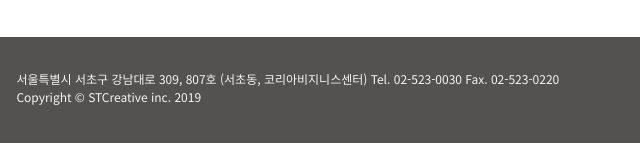
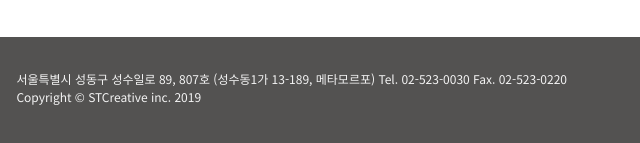
Before and after one commit to stcreative/stcreative.github.io, a plain HTML site: page news.html in a window 1280 px wide. Shown: the part 1077-1220 px from the top of the page, 86-726 px from the left. Drawn offline with Linux system fonts and the light colour scheme.

Commit message:
주소변경

```diff
--- a/news.html
+++ b/news.html
@@ -163,7 +163,7 @@
         </div>
         <footer id="footer">
             <div class="footer-inner">
-                <address>서울특별시 서초구 강남대로 309, 807호 (서초동, 코리아비지니스센터)   Tel. 02-523-0030   Fax. 02-523-0220</address>
+                <address>서울특별시 성동구 성수일로 89, 807호 (성수동1가 13-189, 메타모르포)   Tel. 02-523-0030   Fax. 02-523-0220</address>
                 <address>Copyright © STCreative inc. 2019</address>
             </div>
         </footer>
```
Also changed, not shown: contact.html (+1 -1 lines), index.html (+1 -1 lines), product.html (+1 -1 lines), reference.html (+1 -1 lines), service.html (+1 -1 lines).
